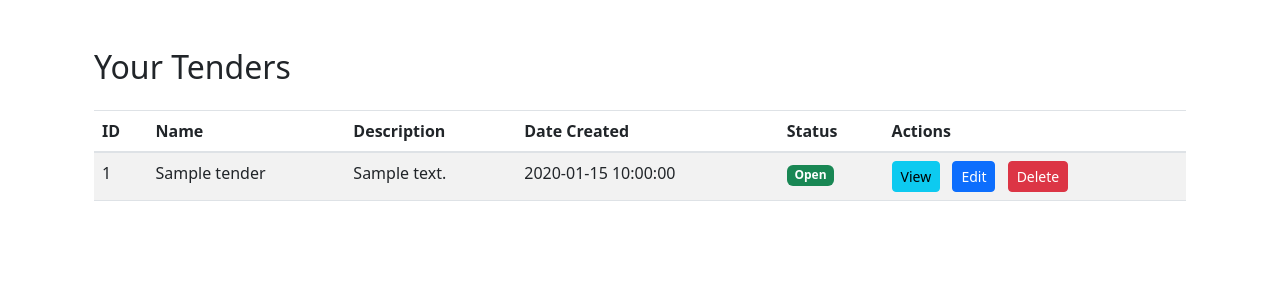
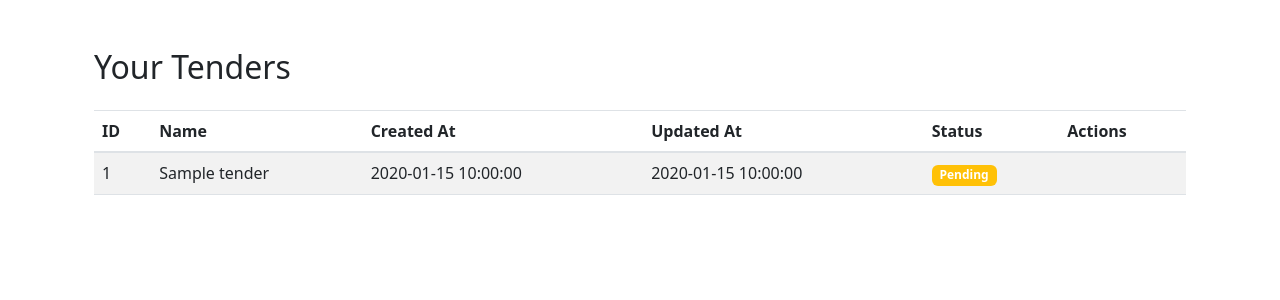
Before and after one commit to shubham-gupta0/NTPC__, a FastAPI app: template templates/view_tender.html in a window 1280 px wide. Shown: the part 206-506 px from the top of the page. Run offline with FastAPI, Linux system fonts and the light colour scheme; the template is opened without the code that fills it: most values are stand-ins (such as "Sample title", 1, 10 or a date in 2020); parts of the project's set-up code (start-up, migrations or seed data) failed here and were passed over; some libraries are stand-ins or nearby versions.

Commit message:
khtm ho jaa bhai

```diff
--- a/app.py
+++ b/app.py
@@ -903,3 +903,16 @@ async def submit_decisions(pdf_id: int, payload: dict, db: AsyncSession = Depend
     )
     await db.commit()
     return JSONResponse(content={"message": "Transcript locked and decisions submitted successfully."})
+
+@app.get("/my_tenders", response_class=HTMLResponse, dependencies=[Depends(is_logged_in)])
+async def my_tenders(request: Request, db: AsyncSession = Depends(get_db)):
+    user_id = request.session.get("userid")
+    result = await db.execute(
+        text("SELECT * FROM tenders WHERE user_id = :user_id ORDER BY id ASC"),
+        {"user_id": user_id},
+    )
+    tenders = result.fetchall()
+    return templates.TemplateResponse(
+        "view_tender.html",
+        {"request": request, "tenders": tenders}
+    )
--- a/templates/admin_dashboard.html
+++ b/templates/admin_dashboard.html
@@ -14,7 +14,7 @@
             <div class="collapse navbar-collapse" id="navbarNav">
                 <ul class="navbar-nav ms-auto">
                     <li class="nav-item">
-                        <a class="nav-link" href="/logout">Logout</a>
+                        <button class="btn btn-danger" onclick="location.href='/logout'">Logout</button>
                     </li>
                 </ul>
             </div>
--- a/templates/bidder_details.html
+++ b/templates/bidder_details.html
@@ -44,7 +44,6 @@
       {% endfor %}
     </tbody>
   </table>
-  <a href="{{ url_for('add_bids', tender_id=tender_id) }}" class="btn btn-secondary">Back to Add Bids</a>
 </div>
 
 <!-- Transcript Modal -->
--- a/templates/view_tender.html
+++ b/templates/view_tender.html
@@ -1,4 +1,5 @@
-{% extends "layout.html" %} {% block content %}
+{% extends "layout.html" %}
+{% block content %}
 <div class="container mt-5">
   <h2 class="mb-4">Your Tenders</h2>
   {% if tenders %}
@@ -7,9 +8,8 @@
       <tr>
         <th>ID</th>
         <th>Name</th>
-        <!-- Ensure this matches your Tender model -->
-        <th>Description</th>
-        <th>Date Created</th>
+        <th>Created At</th>
+        <th>Updated At</th>
         <th>Status</th>
         <th>Actions</th>
       </tr>
@@ -19,39 +19,23 @@
       <tr>
         <td>{{ tender.id }}</td>
         <td>{{ tender.name }}</td>
-        <td>{{ tender.description }}</td>
+        <td>{{ tender.created_at if tender.created_at else "N/A" }}</td>
+        <td>{{ tender.updated_at }}</td>
         <td>
-          {% if tender.created_at %} {{ tender.created_at }} {% else %} N/A {%
-          endif %}
-        </td>
-        <td>
-          {% if tender.status == 'open' %}
-          <span class="badge bg-success">Open</span>
-          {% elif tender.status == 'closed' %}
-          <span class="badge bg-secondary">Closed</span>
+          {% if tender.status == 0 %}
+            <span class="badge bg-success">Open</span>
+          {% elif tender.status == 1 %}
+            <span class="badge bg-secondary">Closed</span>
           {% else %}
-          <span class="badge bg-warning">Pending</span>
+            <span class="badge bg-warning">Pending</span>
           {% endif %}
         </td>
         <td>
-          <a
-            href="/bidder_details?tender_id={{ tender.id }}"
-            class="btn btn-info btn-sm me-2"
-            >View</a
-          >
-          <a
-            href="/add_bids?tender_id={{ tender.id }}"
-            class="btn btn-primary btn-sm me-2"
-            >Edit</a
-          >
-          <form
-            action="/tender/{{ tender.id }}/delete"
-            method="post"
-            style="display: inline"
-            onsubmit="return confirm('Are you sure you want to delete this tender?');"
-          >
-            <button type="submit" class="btn btn-danger btn-sm">Delete</button>
-          </form>
+          {% if tender.status == 0 %}
+            <a href="/add_bids/{{ tender.id }}" class="btn btn-primary btn-sm">Update</a>
+          {% elif tender.status == 1 %}
+            <a href="/bidder_details/{{ tender.id }}" class="btn btn-info btn-sm">View</a>
+          {% endif %}
         </td>
       </tr>
       {% endfor %}
```
Also changed, not shown: templates/EMD_dashboard.html (+5 -5 lines).
